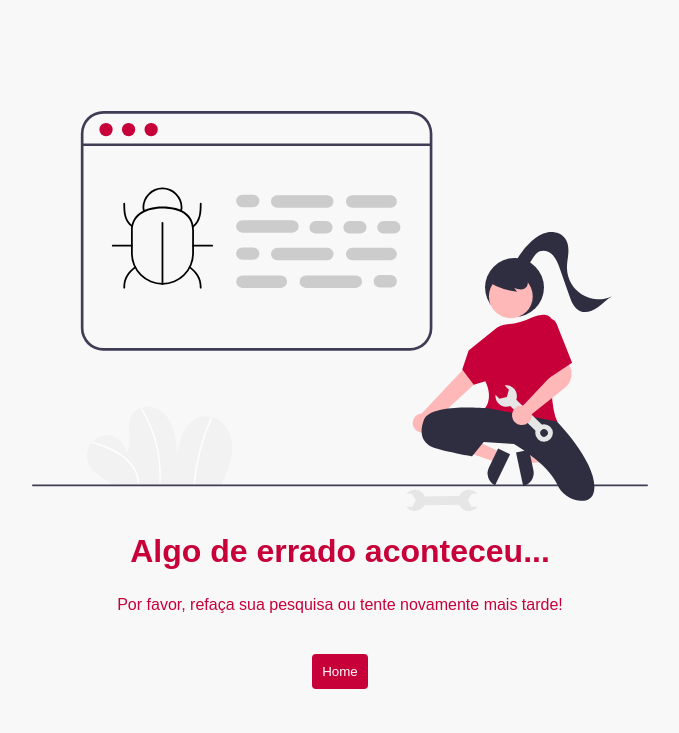
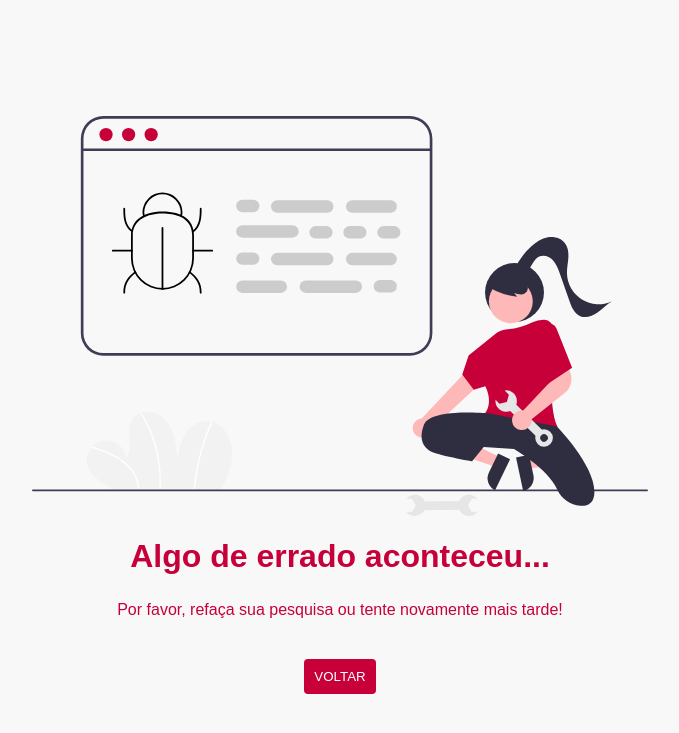
Before and after one commit to FellpsR/conection, a Flask app: template templates/error.html in a window 1280 px wide. Shown: the top 733 px of the page, without its empty margins (300-979 px from the left). Run offline with Flask 3, Linux system fonts and the light colour scheme; the template is opened without the code that fills it, so the values that code supplies are empty; some libraries are stand-ins or nearby versions.

Commit message:
Início inclusão postgreSQL

```diff
--- a/app.py
+++ b/app.py
@@ -1,17 +1,23 @@
-from flask import Flask, render_template, request, jsonify, redirect
-from flask import Flask, jsonify
+from flask import Flask, render_template, request
+from decouple import config
 from datetime import datetime, timedelta
+from flask_sqlalchemy import SQLAlchemy
+from flask_migrate import Migrate
 import psycopg2
 
 app = Flask(__name__)
 
+app.config['SQLALCHEMY_DATABASE_URI'] = config("SQLALCHEMY_DATABASE_URI")
+db = SQLAlchemy(app)
+migrate = Migrate(app, db)
+
 # Configurações do banco de dados PostgreSQL
 db_config = {
-    'host': '192.168.25.37',
-    'database': 'asgard',
-    'user': 'homologacaoUser',
-    'password': 'Cartorio-2024',
-    'port': '5432',
+    'host': config("HOST1"),
+    'database': config("DATABASE1"),
+    'user': config("USER1"),
+    'password': config("PASSWORD1"),
+    'port': config("PORT1"),
 }
 
 # Definindo último dia útil (looping até encontrar o último dia útil)
@@ -20,20 +26,20 @@ def ultimoDiaUtil(data):
         data -= timedelta(days=1)
     return data
 
-
 # Rota principal com formulário de input de datas
-@app.route('/consulta', methods=['GET', 'POST'])
+@app.route("/consulta", methods=["GET", "POST"])
 def index():
-    if request.method == 'POST':
-        data_inicio = request.form['data_inicio']
-        data_fim = request.form['data_fim']
-        consulta_tipo = request.form['consulta_tipo']
+    if request.method == "POST":
+        data_inicio = request.form["data_inicio"]
+        data_fim = request.form["data_fim"]
+        consulta_tipo = request.form["consulta_tipo"]
 
         # Conectar ao banco de dados PostgreSQL
         conn = psycopg2.connect(**db_config)
         cursor = conn.cursor()
 
-        if consulta_tipo == 'protocolo':
+        # Consulta ao banco de dados
+        if consulta_tipo == "protocolo":
             query = "SELECT codigo, dominio, cadastro, tipo_protocolo, protocolo_externo, valor_total, saldo FROM protocolo WHERE protocolo_externo IS NOT NULL AND dominio='PROTOCOLO_RI' AND cast(cadastro as date) BETWEEN %s AND %s"
         elif consulta_tipo == 'certidao':
             query = "SELECT codigo, dominio, cadastro, tipo_protocolo, protocolo_externo, valor_total, saldo FROM protocolo WHERE protocolo_externo IS NOT NULL AND dominio='CERTIDAO_RI' AND status='FINALIZADO' AND cast(cadastro as date) BETWEEN %s AND %s"
@@ -47,14 +53,14 @@ def index():
         conn.close()
 
         if resultado:
-            return render_template('result-list.html', resultado=resultado)
+            return render_template("result-list.html", resultado=resultado)
         else:
-            return render_template('error.html')
+            return render_template("error.html")
 
     valorDateInicial = ultimoDiaUtil(datetime.now().date() - timedelta(days=1));
     valorDateFinal = datetime.now().date();
 
-    return render_template('index.html', vdi=valorDateInicial, vdf=valorDateFinal)
+    return render_template("index.html", vdi=valorDateInicial, vdf=valorDateFinal)
 
-if __name__ == '__main__':
+if __name__ == "__main__":
     app.run(debug=True)
--- a/static/css/error.css
+++ b/static/css/error.css
@@ -33,7 +33,7 @@ button {
     border-radius: 4px;
     cursor: pointer;
     width: 100%;
-    margin-top: 20px;
+    margin-top: 10px;
 }
 
 button:hover {
@@ -52,4 +52,5 @@ button:hover {
     justify-content: center;
     align-items: center;
     text-align: center;
+    padding: 10px;
 }
--- a/templates/error.html
+++ b/templates/error.html
@@ -16,7 +16,7 @@
         <p>Por favor, refaça sua pesquisa ou tente novamente mais tarde!</p>
     </div>
     <a href=" {{ url_for('index') }} "> <!-- Link retornará à pagina index -->
-        <button class="return" type="submit">Home</button>
+        <button class="return" type="submit">VOLTAR</button>
     </a>
 </body>
 </html>
--- a/templates/index.html
+++ b/templates/index.html
@@ -35,7 +35,7 @@
             <input type="radio" id="intimacao" name="consulta_tipo" value="intimacao" required>
             <label for="intimacao">Intimação</label>
         </div>
-        <button type="submit">Consultar</button>
+        <button type="submit">CONSULTAR</button>
     </form>
 </body>
 </html>
--- a/templates/result-list.html
+++ b/templates/result-list.html
@@ -17,7 +17,7 @@
         </a>
     </div>
     <div class="container">
-        <h1>Resultados da Consulta</h1>
+        <h1>Resultados da Conciliação</h1>
 
         <table>
             <thead>
@@ -47,7 +47,7 @@
         </table>
 
         <a href=" {{ url_for('index') }} "> <!-- Link retornará à pagina index -->
-            <button class="return" type="submit">Voltar</button>
+            <button class="return" type="submit">VOLTAR</button>
         </a>
     </div>
 </body>
```
Also changed, not shown: 2 other files.
